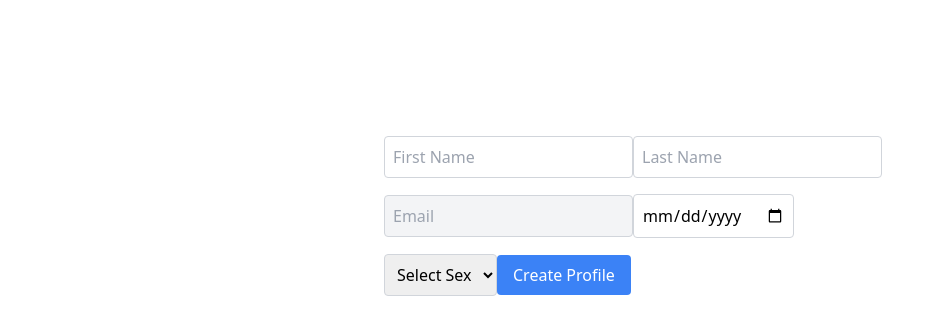
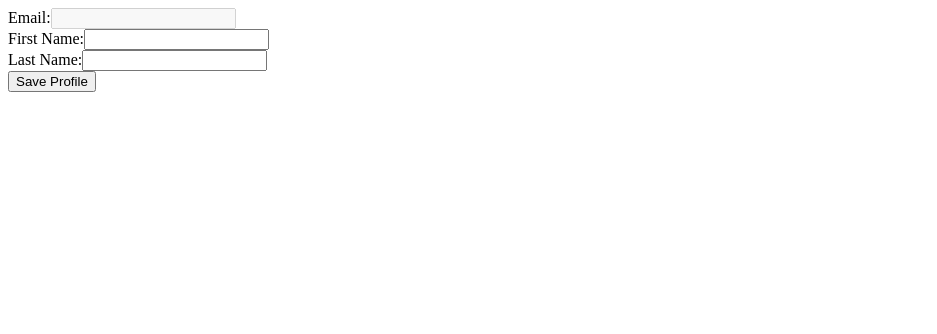
Before and after one commit to programmer22/social-network, a Next.js app: page /createprofile in a window 1280 px wide. Shown: the top 334 px of the page, without its empty margins (0-937 px from the left). Built offline with nearby package versions, Linux system fonts and the light colour scheme; no server answers.

Commit message:
Edited CreateProfilePage and createprofile for getting clerk user object for deployment purposes

```diff
--- a/app/_app.tsx
+++ b/app/_app.tsx
@@ -1,8 +1,9 @@
 // pages/_app.tsx
 import { ClerkProvider } from '@clerk/nextjs';
 import '../app/globals.css'; // Adjust the path to your global styles if necessary
+import { AppProps } from 'next/app';
 
-function MyApp({ Component, pageProps }) {
+function MyApp({ Component, pageProps }: AppProps) {
   return (
     <ClerkProvider>
       <Component {...pageProps} />
--- a/components/create-profile/CreateProfile.tsx
+++ b/components/create-profile/CreateProfile.tsx
@@ -1,103 +1,65 @@
+// CreateProfile.tsx
+import React, { useState } from 'react';
 
+interface CreateProfileProps {
+  userEmail: string | undefined;
+}
 
+interface ProfileState {
+  email: string;
+  firstName: string;
+  lastName: string;
+}
 
-import React, { useState, useEffect } from 'react';
-import { useUser } from "@clerk/nextjs";
-import { useRouter } from 'next/router';
-import axios from 'axios'
-
-const CreateProfile = () => {
-  const { user } = useUser();
-  const router = useRouter();
-  const [formData, setFormData] = useState({
+const CreateProfile: React.FC<CreateProfileProps> = ({ userEmail }) => {
+  const [profile, setProfile] = useState<ProfileState>({
+    email: userEmail || '',
     firstName: '',
     lastName: '',
-    email: user?.email || '', // Set email from Clerk's user info
-    dateOfBirth: '',
-    sex: ''
   });
 
-  useEffect(() => {
-    // Update the form data if the user's email changes
-    if (user?.email) {
-      setFormData(formData => ({ ...formData, email: user.email }));
-    }
-  }, [user]);
-
-  const handleChange = (e) => {
-    setFormData({ ...formData, [e.target.name]: e.target.value });
+  const handleInputChange = (e: React.ChangeEvent<HTMLInputElement>) => {
+    setProfile({ ...profile, [e.target.name]: e.target.value });
   };
 
-  const handleSubmit = async (e) => {
+  const handleSubmit = (e: React.FormEvent) => {
     e.preventDefault();
-
-    try {
-        const response = await axios.post('/api/createProfile', formData);
-
-        console.log('Profile created:', response.data);
-        router.push('/'); // Redirect to homepage after profile creation
-      } catch (error) {
-        if (error.response) {
-          // The request was made and the server responded with a status code
-          // that falls out of the range of 2xx
-          console.error('Profile creation failed:', error.response.data);
-        } else if (error.request) {
-          // The request was made but no response was received
-          console.error('No response received:', error.request);
-        } else {
-          // Something happened in setting up the request that triggered an Error
-          console.error('Error:', error.message);
-        }
-      }
+    // Handle the form submission logic here
+    console.log('Profile data:', profile);
   };
 
   return (
-    <div className="flex justify-center py-24">
-      <form onSubmit={handleSubmit} className="w-full max-w-lg">
+    <form onSubmit={handleSubmit}>
+      <div>
+        <label htmlFor="email">Email:</label>
+        <input
+          type="email"
+          name="email"
+          value={profile.email}
+          onChange={handleInputChange}
+          disabled // Email is not editable
+        />
+      </div>
+      <div>
+        <label htmlFor="firstName">First Name:</label>
         <input
           type="text"
           name="firstName"
-          value={formData.firstName}
-          onChange={handleChange}
-          placeholder="First Name"
-          required
-          className="my-2 p-2 border border-gray-300 rounded"
+          value={profile.firstName}
+          onChange={handleInputChange}
         />
+      </div>
+      <div>
+        <label htmlFor="lastName">Last Name:</label>
         <input
           type="text"
           name="lastName"
-          value={formData.lastName}
-          onChange={handleChange}
-          placeholder="Last Name"
-          required
-          className="my-2 p-2 border border-gray-300 rounded"
+          value={profile.lastName}
+          onChange={handleInputChange}
         />
-        <input
-          type="email"
-          name="email"
-          value={formData.email}
-          onChange={handleChange}
-          placeholder="Email"
-          required
-          disabled // Email should be pre-filled and not editable
-          className="my-2 p-2 border border-gray-300 rounded bg-gray-100"
-        />
-        <input
-          type="date"
-          name="dateOfBirth"
-          value={formData.dateOfBirth}
-          onChange={handleChange}
-          required
-          className="my-2 p-2 border border-gray-300 rounded"
-        />
-        <select name="sex" value={formData.sex} onChange={handleChange} required className="my-2 p-2 border border-gray-300 rounded">
-          <option value="">Select Sex</option>
-          <option value="m">Male</option>
-          <option value="f">Female</option>
-        </select>
-        <button type="submit" className="bg-blue-500 text-white px-4 py-2 mt-2 rounded hover:bg-blue-600">Create Profile</button>
-      </form>
-    </div>
+      </div>
+      <button type="submit">Save Profile</button>
+    </form>
   );
 };
 
--- a/pages/_app.tsx
+++ b/pages/_app.tsx
@@ -1,13 +1,14 @@
-// pages/_app.tsx
-import { ClerkProvider } from '@clerk/nextjs';
-import '../app/globals.css'; // Adjust the path to your global styles if necessary
+// CreateProfilePage.tsx
+import React from 'react';
+import { useUser, User } from "@clerk/nextjs";
+import CreateProfile from '../components/create-profile/CreateProfile';
 
-function MyApp({ Component, pageProps }) {
+export default function CreateProfilePage() {
+  const { user } = useUser() as { user: User | null };
+
   return (
-    <ClerkProvider >
-      <Component {...pageProps} />
-    </ClerkProvider>
+    <div className="container mx-auto px-4 py-8">
+      <CreateProfile userEmail={user?.email} />
+    </div>
   );
 }
-
-export default MyApp;
--- a/pages/createprofile.tsx
+++ b/pages/createprofile.tsx
@@ -1,8 +1,8 @@
 import CreateProfile from '../components/create-profile/CreateProfile';
-import { useUser } from "@clerk/nextjs";
+import { useUser, User } from "@clerk/nextjs";
 
 export default function CreateProfilePage() {
-  const { user } = useUser();
+  const { user } = useUser() as { user: User | null };
 
   return (
     <div className="container mx-auto px-4 py-8">
```
